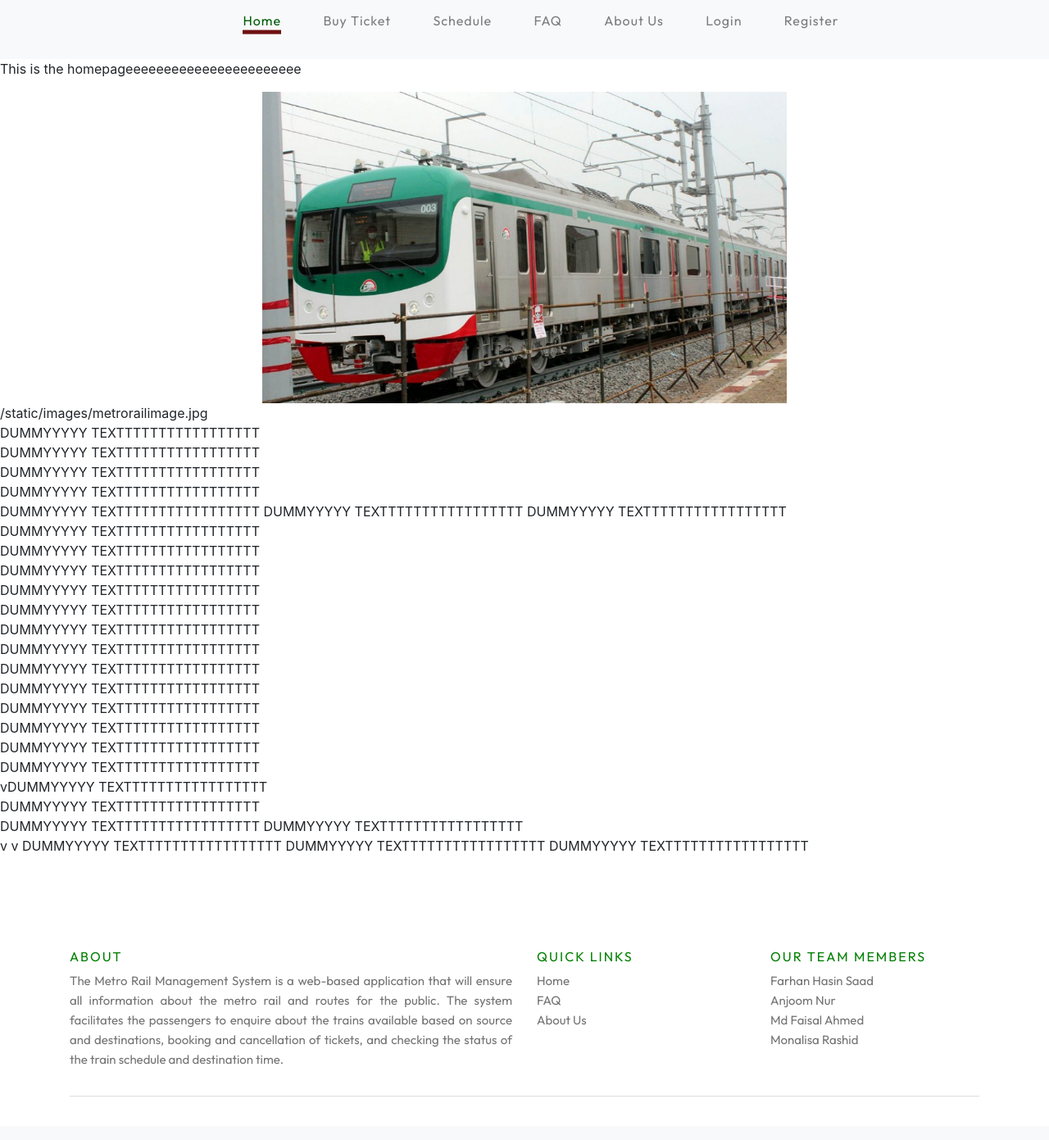
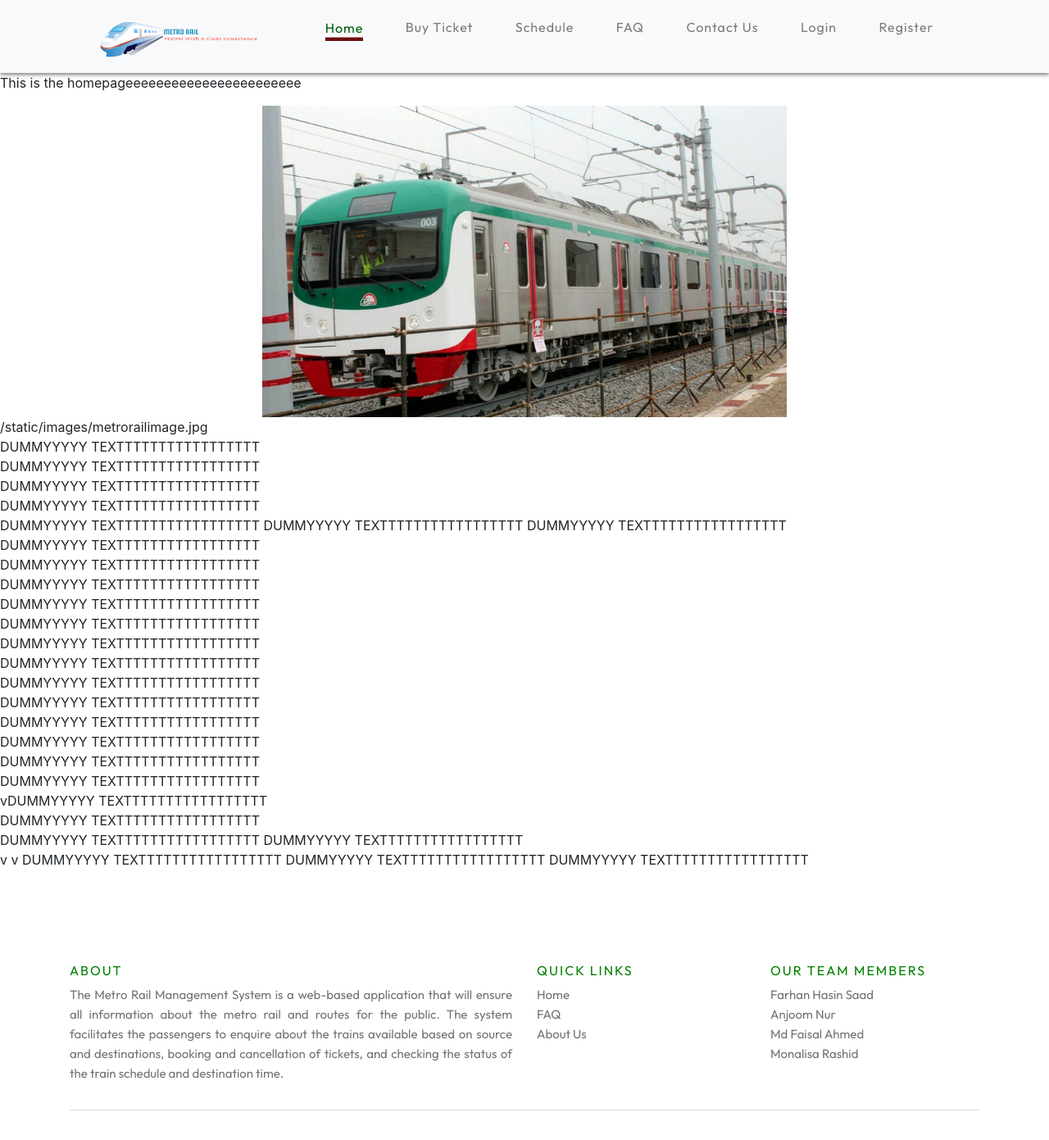
Before and after one commit to saadism777/Metro-Rail-QR-Code-Ticketing-System-CSE299-Project, a Django app: page / in a window 1280 px wide. Shown: the whole page at 82% size. Before the commit the page ends 1338 px from the top, so only its background shows below. Run offline with Django 3.2, Linux system fonts and the light colour scheme; some libraries are stand-ins or nearby versions.

Commit message:
implemented  title icon and added logo to navbar

```diff
--- a/railapp/templates/railapp/main.html
+++ b/railapp/templates/railapp/main.html
@@ -5,7 +5,7 @@
     <meta charset='utf-8'>
     <!-- <meta http-equiv='X-UA-Compatible' content='IE=edge'> -->
     <meta name="viewport" content="width=device-width, initial-scale=1, maximum-scale=1, minimum-scale=1" />
-    {% comment %} <link rel="shortcut icon" href="{% static 'images/metrorail.ico' %}" /> {% endcomment %}
+    <link rel="shortcut icon" href="{% static 'images/metrorail.ico' %}" />
     <link rel='stylesheet' type='text/css' media='screen' href="{% static 'css/footer.css' %}">
     <link rel='stylesheet' type='text/css' media='screen' href="{% static 'css/main.css' %}">
     <link rel="stylesheet" href="https://stackpath.bootstrapcdn.com/bootstrap/4.4.1/css/bootstrap.min.css" integrity="sha384-Vkoo8x4CGsO3+Hhxv8T/Q5PaXtkKtu6ug5TOeNV6gBiFeWPGFN9MuhOf23Q9Ifjh" crossorigin="anonymous">
@@ -22,22 +22,29 @@
     justify-content: center;
     padding: 0.5rem 1rem;
     }
+    .navbar-brand img{
+        width: 200px;
+        display:inline-block;
+      }
+    .navbar{
+        box-shadow: 0px 2px 5px #777;
+      }
     </style>
 </head>
 
 </body>
 
     <nav class="navbar navbar-dark bg-light">
+    <a class="navbar-brand" href="#"><img id="brand" src="{% static 'images/metrorailnav.png' %}" alt="logo"></a>
+    <ul class="mynavbar">
 
-    <ul class="mynavbar">
-    {% comment %} <li> <a class="navbar-brand" href="#"> <img id="brand" src="{% static 'images/metrorail.png' %}" alt="logo"></a> </li> {% endcomment %}
-    <li class="current"><a href="#" data-hover="Home">Home</a></li>
+    <li class="current"><a href="{% url 'home' %}" data-hover="Home">Home</a></li>
     <li><a href="#" data-hover="Buy Ticket">Buy Ticket</a></li>
     <li><a href="#" data-hover="Schedule">Schedule</a></li>
     <li><a href="#" data-hover="FAQ">FAQ</a></li>
-    <li><a href="#" data-hover="About Us">About Us</a></li>
-    <li><a href="#" data-hover="Login">Login</a></li>
-    <li><a href="#" data-hover="Register">Register</a></li>
+    <li><a href="{% url 'contact' %}" data-hover="Contact Us">Contact Us</a></li>
+    <li><a href="{% url 'log' %}" data-hover="Login">Login</a></li>
+    <li><a href="{% url 'reg' %}" data-hover="Register">Register</a></li>
 
 </ul>
 </nav>
--- a/railapp/views.py
+++ b/railapp/views.py
@@ -8,4 +8,4 @@ def reg(request):
 def log(request):
     return render(request, 'railapp/login.html')
 def Contact(request):
-    return render(request, 'railapp/login.html')
+    return render(request, 'railapp/contact.html')
```
Also changed, not shown: railapp/templates/railapp/contact.html (+5 -3 lines), static/images/metrorail.ico, static/images/metrorailforico.png (added), static/images/metrorailnav.png (added), static/images/metrorailnav2.png (added).
